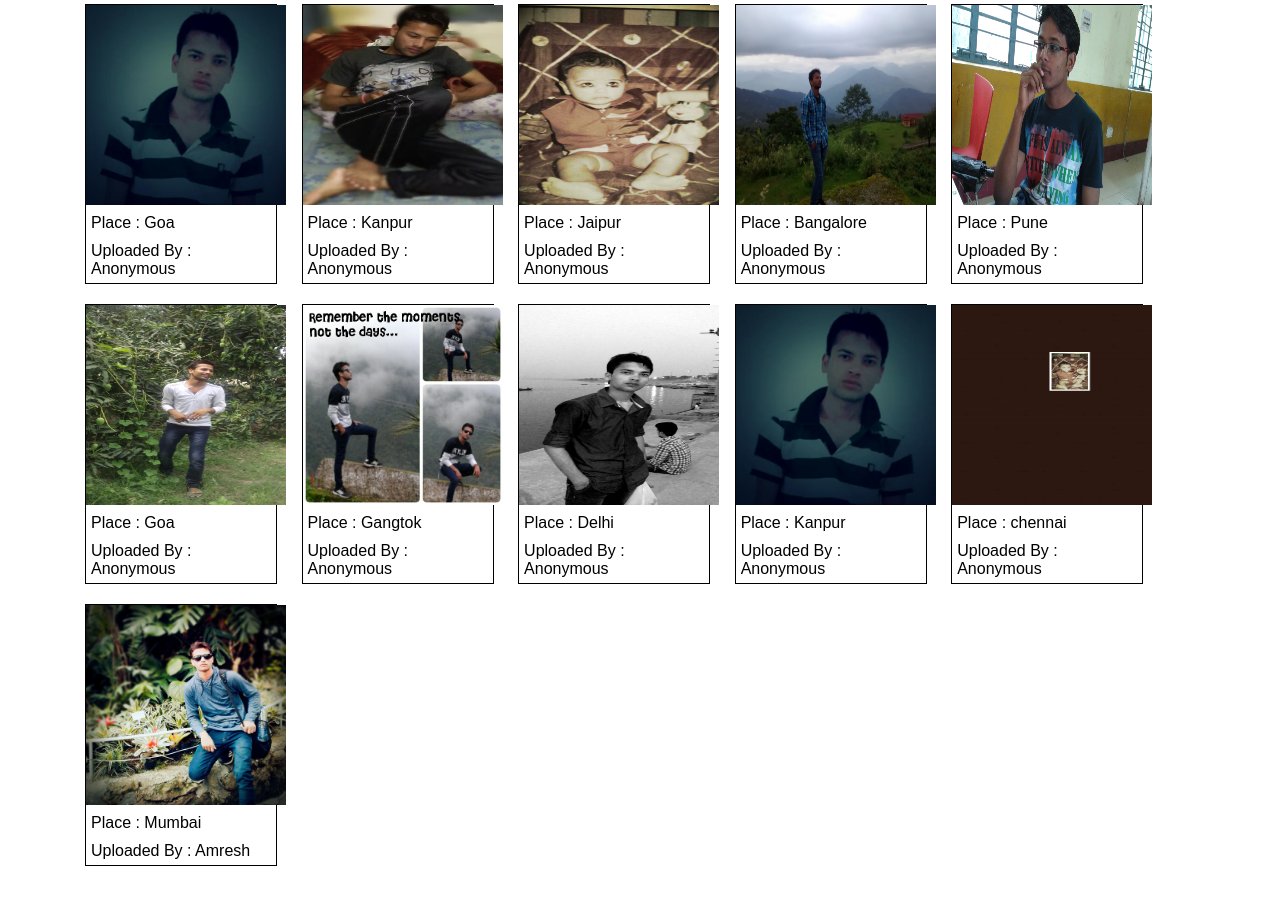
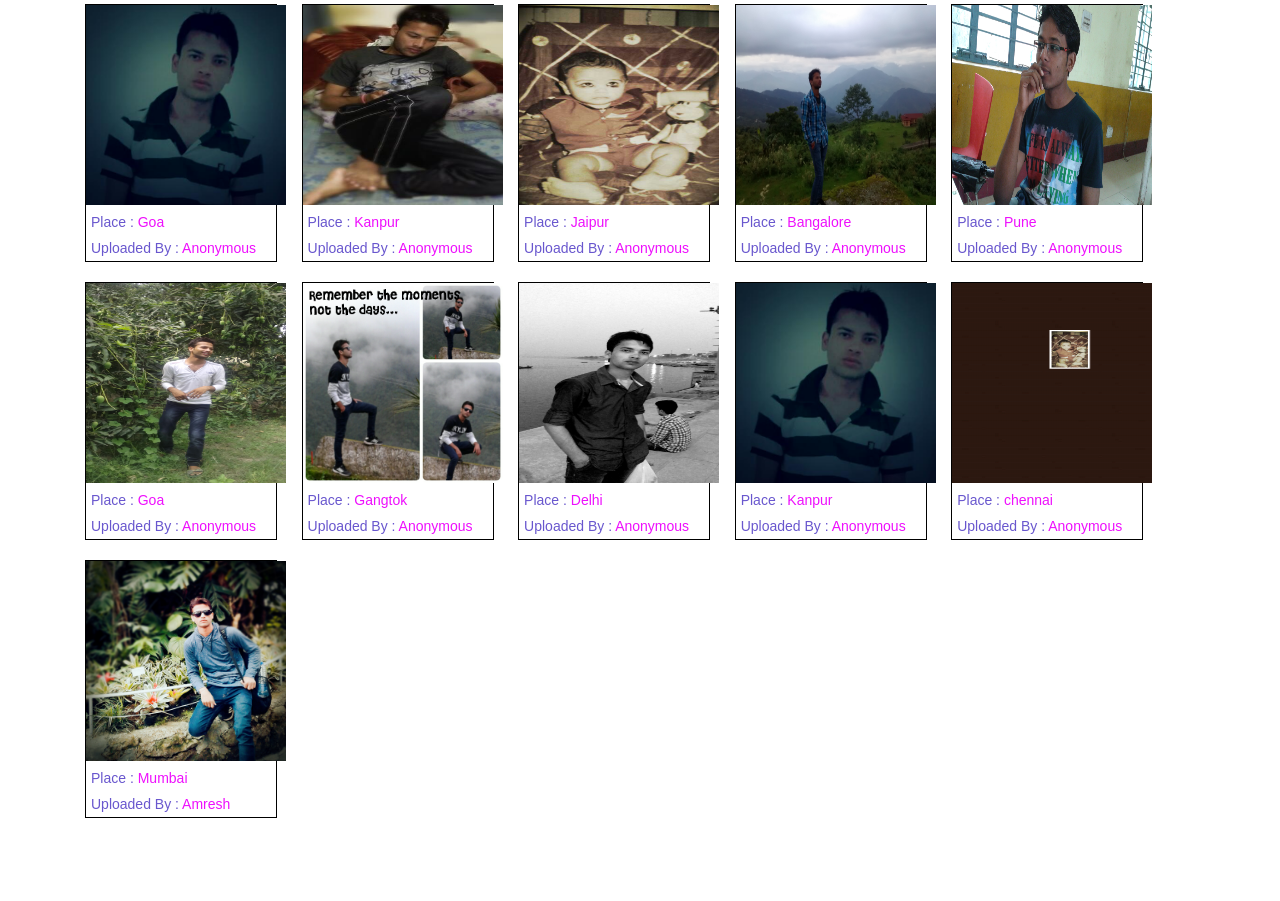
Before and after one commit to amreshv007/Persius, a Django app: page /persius/ in a window 1280 px wide. Shown: the part 120-1021 px from the top of the page. After the commit the page ends 938 px from the top, so only its background shows below. Run offline with Django 3.2, Linux system fonts and the light colour scheme; data comes from the database, SQL or seed files in the repository.

```diff
--- a/Project1/main/static/css/main.css
+++ b/Project1/main/static/css/main.css
@@ -140,6 +140,13 @@ body {
 }
 .name{
   padding: 5px;
+  font-size: 14px;
+}
+.heading{
+  color: #6957ce;
+}
+.in{
+  color: #ee0ffd;
 }
 
 @media screen and (max-width: 500px) {
--- a/Project1/main/templates/home.html
+++ b/Project1/main/templates/home.html
@@ -51,10 +51,12 @@
                         <img class="img" src="{{im.image_url}}">
                     </div>
                     <div class="name">
-                        <span>Place : {{im.place}}</span>
+                        <span class="heading">Place : </span>
+                        <span class="in">{{im.place}}</span>
                     </div>
                     <div class="name">
-                        <span>Uploaded By :
+                        <span class="heading">Uploaded By : </span>
+                        <span class="in">
                             {% if  im.user %}
                             {{im.user.first_name}}
                             {% else %}
```
